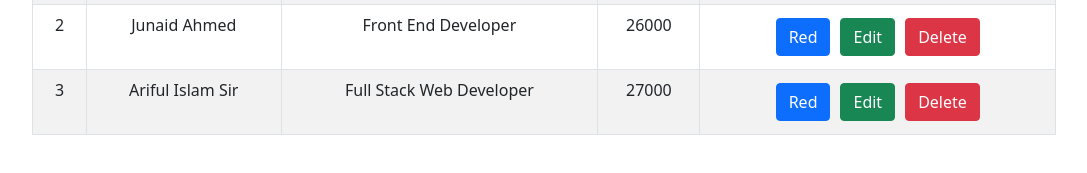
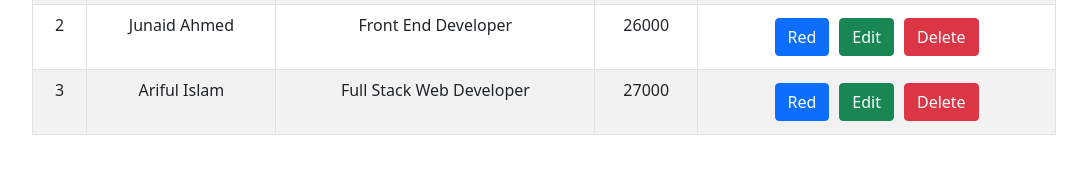
Before and after one commit to kakon-ray/crud-operations, a React (Create React App) app: page / in a window 1280 px wide. Shown: the part 181-354 px from the top of the page, without its empty margins (96-1183 px from the left). Built offline with nearby package versions, Linux system fonts and the light colour scheme.

Commit message:
User Context File Object change

```diff
--- a/src/component/userContext/userContext.js
+++ b/src/component/userContext/userContext.js
@@ -18,7 +18,7 @@ export const UserProvider = (props) => {
     },
     {
       id: 3,
-      name: "Ariful Islam Sir",
+      name: "Ariful Islam",
       position: "Full Stack Web Developer",
       salary: 27000,
     },
```
